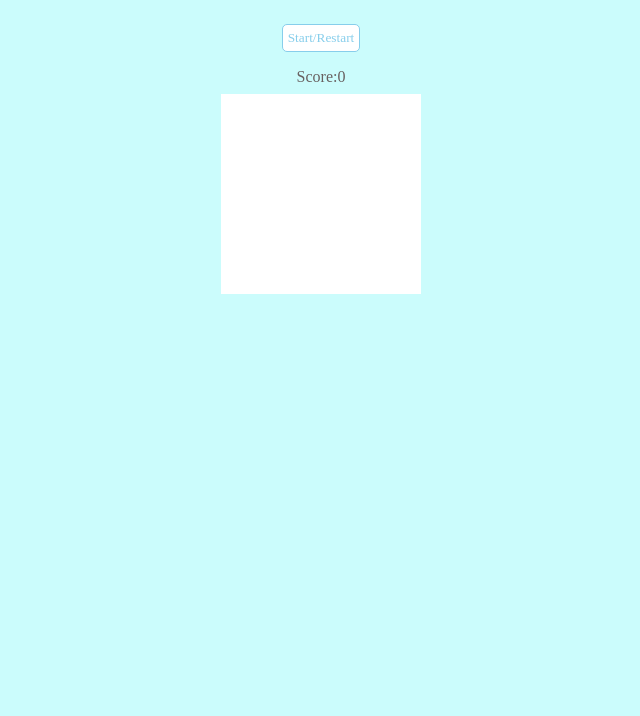
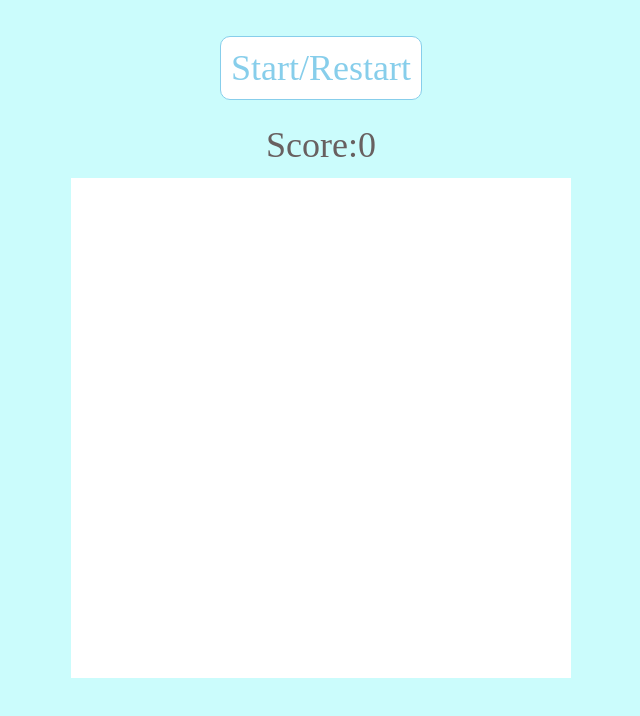
Before and after one commit to Raone-RN/datalab.github.io, a plain HTML site: page snake-game/index.html in a window 1280 px wide. Shown: the whole page, without its empty margins (319-959 px from the left). Drawn offline with Linux system fonts and the light colour scheme; a web font is replaced by a local one.

Commit message:
Update style.css

```diff
--- a/snake-game/style.css
+++ b/snake-game/style.css
@@ -7,8 +7,8 @@
 * {
   padding: 0;
   margin: 0;
-  /* /* box-sizing: border-box; */
   font-family: "SDSamliphopangche_Outline";
+  font-size : 1.5rem;
 }
 
 main {
@@ -20,8 +20,8 @@ main {
 }
 
 .grid {
-  width: 200px;
-  height: 200px;
+  width: 500px;
+  height: 500px;
   display: flex;
   flex-wrap: wrap;
   border: none;
@@ -29,8 +29,8 @@ main {
 }
 
 .grid div {
-  width: 20px;
-  height: 20px;
+  width: 50px;
+  height: 50px;
 }
 
 .score {
@@ -50,8 +50,8 @@ main {
   border: 1px skyblue solid;
   color: skyblue;
   background-color: white;
-  padding: 5px;
-  border-radius: 5px;
+  padding: 10px;
+  border-radius: 10px;
   outline: 0;
   margin-bottom: 1rem;
   margin-top: 1.5rem;
```
